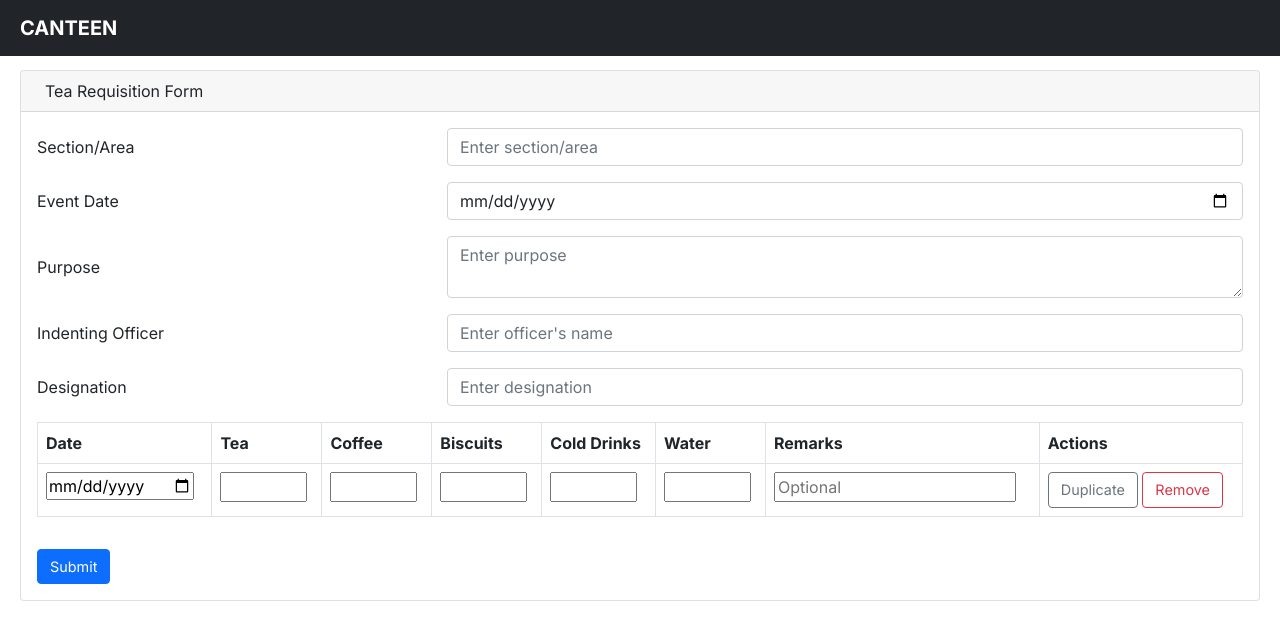
After one commit to aniruddha-stqc/canteen, a Django app: page /Mealrequisition/ in a window 1280 px wide. The commit adds this page. Shown: the top 640 px of the page. Run offline with Django 5.2, Linux system fonts and the light colour scheme; data comes from the database, SQL or seed files in the repository; some libraries are stand-ins or nearby versions.

Commit message:
tea requistion form

```diff
--- a/canteen/urls.py
+++ b/canteen/urls.py
@@ -27,4 +27,5 @@ urlpatterns = [
     path('order_list/', views.order_list, name='order_list'),
     path('generate_pdf/', views.generate_pdf, name='generate_pdf'),
     path('daily_lunch/', views.daily_lunch, name='daily_lunch'),
+    path('Mealrequisition/', views.mealrequisition, name='Mealrequisition'),
 ]
--- /dev/null
+++ b/web/templates/orders/Mealrequisition.html
@@ -0,0 +1,222 @@
+{% load static %}
+
+<!DOCTYPE html>
+<html lang="en">
+<head>
+    <meta charset="UTF-8">
+    <meta name="viewport" content="width=device-width, initial-scale=1.0">
+    <link rel="stylesheet" href="{% static 'lib/css/bootstrap.min.css' %}">
+    <script src="https://code.jquery.com/jquery-3.6.0.min.js"></script>
+    <script src="https://code.jquery.com/ui/1.12.1/jquery-ui.min.js"></script>
+    <link rel="stylesheet" href="https://code.jquery.com/ui/1.12.1/themes/base/jquery-ui.css">
+    <link rel="stylesheet" href="{% static 'lib/css/style.css' %}">
+    <title>ERTL Canteen Tea Requisition Form</title>
+    <style>
+        body {
+            padding-top: 70px; /* Space for the fixed navbar */
+        }
+
+        main {
+            margin-top: 0; /* Removed extra margin */
+        }
+
+        .container-fluid {
+            padding-left: 20px;
+            padding-right: 20px;
+        }
+
+        .row {
+            margin-top: 0;
+        }
+
+        .card-body {
+            padding: 1rem;
+        }
+
+        .form-label {
+            font-size: 0.9rem;
+        }
+
+        .form-select {
+            font-size: 0.9rem;
+        }
+
+        .btn {
+            font-size: 0.9rem;
+        }
+
+        .mb-3 {
+            margin-bottom: 1rem;
+        }
+
+        .form-group {
+            display: flex;
+            align-items: center;
+            margin-bottom: 1rem;
+        }
+
+        .form-group .col-md-4 {
+            padding-right: 10px;
+        }
+
+        .form-group .form-control {
+            flex-grow: 1;
+        }
+
+        /* Custom styles to keep cards side by side */
+        .card-container {
+            display: flex;
+            justify-content: space-between;
+            gap: 1rem;
+            flex-wrap: wrap;
+        }
+
+        .card {
+            flex: 1;
+            min-width: 48%;
+            margin-bottom: 1rem;
+        }
+
+        @media (max-width: 768px) {
+            .card {
+                min-width: 100%;
+            }
+        }
+    </style>
+</head>
+<body>
+
+<!-- Navbar -->
+<nav class="navbar navbar-dark bg-dark fixed-top">
+    <div class="container-fluid">
+        <a class="navbar-brand me-auto ms-lg-0 ms-3 text-uppercase fw-bold" href="#">Canteen</a>
+    </div>
+</nav>
+
+<main>
+    <div class="container-fluid">
+        <div class="card-container">
+            <!-- Tea Requisition Form (Card 1) -->
+            <div class="card">
+                <div class="card-header"><span><i class="bi bi-file-earmark-text me-2"></i></span> Tea Requisition Form
+                </div>
+                <div class="card-body">
+                    <form id="tea-requisition-form">
+                        <!-- Section & Date -->
+                        <div class="form-group row">
+                            <label for="section_area" class="col-md-4 col-form-label">Section/Area</label>
+                            <div class="col-md-8">
+                                <input type="text" id="section_area" class="form-control" name="section_area"
+                                       placeholder="Enter section/area" required>
+                            </div>
+                        </div>
+                        <div class="form-group row">
+                            <label for="event_date" class="col-md-4 col-form-label">Event Date</label>
+                            <div class="col-md-8">
+                                <input type="date" id="event_date" class="form-control" name="event_date" required>
+                            </div>
+                        </div>
+
+                        <!-- Purpose & Officer -->
+                        <div class="form-group row">
+                            <label for="purpose" class="col-md-4 col-form-label">Purpose</label>
+                            <div class="col-md-8">
+                                <textarea id="purpose" class="form-control" name="purpose" placeholder="Enter purpose" required></textarea>
+                            </div>
+                        </div>
+                        <div class="form-group row">
+                            <label for="indenting_officer" class="col-md-4 col-form-label">Indenting Officer</label>
+                            <div class="col-md-8">
+                                <input type="text" id="indenting_officer" class="form-control" name="indenting_officer"
+                                       placeholder="Enter officer's name" required>
+                            </div>
+                        </div>
+                        <!-- Designation Field -->
+                        <div class="form-group row">
+                            <label for="designation" class="col-md-4 col-form-label">Designation</label>
+                            <div class="col-md-8">
+                                <input type="text" id="designation" class="form-control" name="designation"
+                                       placeholder="Enter designation" maxlength="20" required>
+                            </div>
+                        </div>
+                        <!-- Delivery Details Table -->
+                        <div class="form-group">
+                            <table class="table table-bordered">
+                                <thead>
+                                <tr>
+                                    <th>Date</th>
+                                    <th>Tea</th>
+                                    <th>Coffee</th>
+                                    <th>Biscuits</th>
+                                    <th>Cold Drinks</th>
+                                    <th>Water</th>
+                                    <th>Remarks</th>
+                                    <th>Actions</th>
+                                </tr>
+                                </thead>
+                                <tbody id="delivery-details">
+                                <tr>
+                                    <td><input type="date" name="delivery_date[]" required></td>
+                                    <td><input type="number" name="tea[]" min="0" max="999" pattern="\d*" maxlength="3">
+                                    </td>
+                                    <td><input type="number" name="coffee[]" min="0" max="999" pattern="\d*"
+                                               maxlength="3"></td>
+                                    <td><input type="number" name="biscuits[]" min="0" max="999" pattern="\d*"
+                                               maxlength="3"></td>
+                                    <td><input type="number" name="cold_drinks[]" min="0" max="999" pattern="\d*"
+                                               maxlength="3"></td>
+                                    <td><input type="number" name="water[]" min="0" max="999" pattern="\d*"
+                                               maxlength="3"></td>
+                                    <td><input type="text" name="remarks[]" placeholder="Optional"></td>
+                                    <td>
+                                        <button type="button" class="btn btn-outline-secondary duplicate-row">
+                                            Duplicate
+                                        </button>
+                                        <button type="button" class="btn btn-outline-danger remove-row">Remove</button>
+                                    </td>
+                                </tr>
+                                </tbody>
+                            </table>
+                        </div>
+
+
+                        <div class="d-flex justify-content-between">
+                            <button type="submit" class="btn btn-primary">Submit</button>
+                        </div>
+                    </form>
+                </div>
+            </div>
+        </div>
+    </div>
+</main>
+
+<script src="{% static 'lib/js/bootstrap.bundle.min.js' %}"></script>
+<script>
+    $(document).ready(function () {
+        // Duplicate a delivery row
+        $(document).on('click', '.duplicate-row', function () {
+            const row = $(this).closest('tr').clone();
+            row.find('input').val(''); // Clear input values
+            $('#delivery-details').append(row);
+        });
+
+        // Remove a delivery row
+        $(document).on('click', '.remove-row', function () {
+            if ($('#delivery-details tr').length > 1) {
+                $(this).closest('tr').remove();
+            } else {
+                alert('At least one row must be present.');
+            }
+        });
+
+        // Handle form submission
+        $('#tea-requisition-form').on('submit', function (e) {
+            e.preventDefault();
+            alert('Tea requisition submitted successfully!');
+            this.reset();
+        });
+    });
+</script>
+
+</body>
+</html>
--- a/web/templates/orders/daily_lunch.html
+++ b/web/templates/orders/daily_lunch.html
@@ -280,6 +280,12 @@
             `;
             $('#orderSummary').html(orderDetails);
         });
+        // Reset the form and clear the order summary when the "Clear" button is pressed
+        $('#clearButton').click(function() {
+            $('#orderForm')[0].reset();  // Reset form fields to default
+            $('#orderSummary').html('');  // Clear the order summary
+            toggleFields(false);  // Disable all fields
+        });
     });
 </script>
 
--- a/web/views.py
+++ b/web/views.py
@@ -138,3 +138,22 @@ def daily_lunch(request):
         'concessions': concessions,
         'thalis': thali
     })
+
+
+
+def mealrequisition(request):
+    # Fetch customer data
+    customers = Customer.objects.all().values('name', 'mobile')
+
+    # Fetch concession data from the Concession model
+    concessions = Concession.objects.all()  # Adjust based on your model
+    # Fetch Thali data from the Concession model
+    thali = Thali.objects.all()  # Adjust based on your model
+    extras = Extra.objects.all()  # Fetch all extras
+    # Pass data to the template
+    return render(request, 'orders/Mealrequisition.html', {
+        'extras': extras,
+        'customers': list(customers),
+        'concessions': concessions,
+        'thalis': thali
+    })
```
